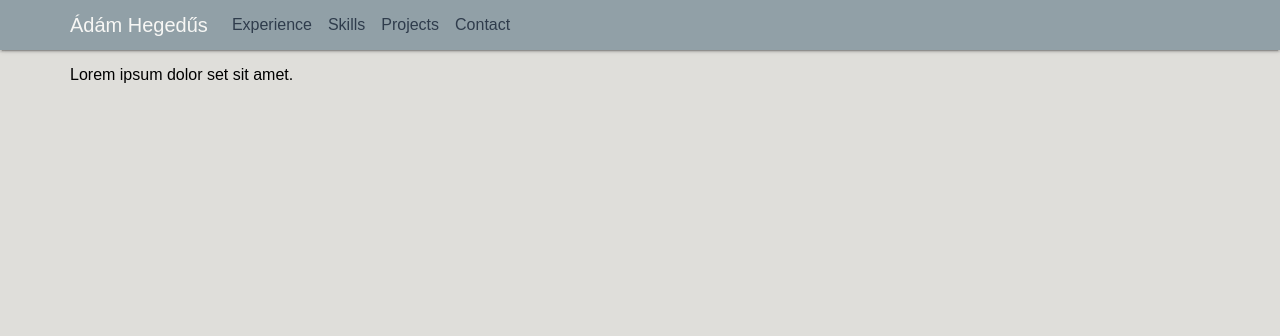
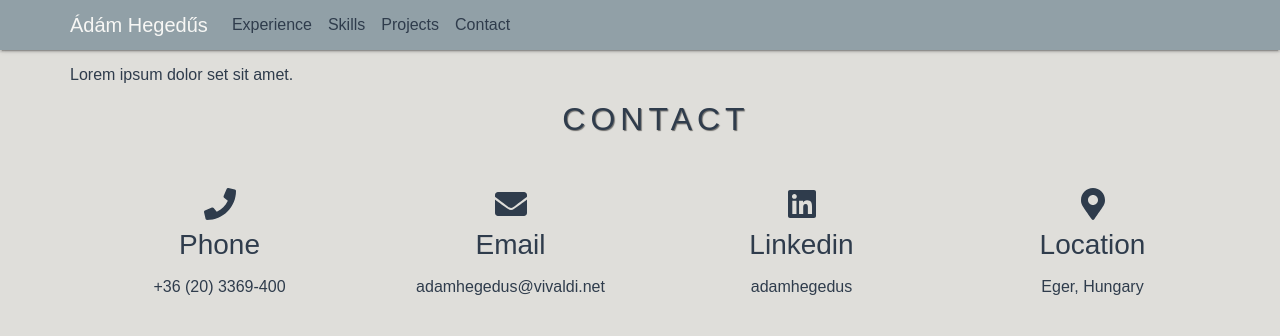
Before and after one commit to hegedus-adam/curriculum-vitae, a Gatsby site: page / in a window 1280 px wide. Built offline with nearby package versions, Linux system fonts and the light colour scheme; Gatsby itself is replaced by a stand-in of ours.

Commit message:
Add initial contact section

```diff
--- /dev/null
+++ b/src/components/contact/contact.jsx
@@ -0,0 +1,60 @@
+import React from 'react';
+
+export const Contact = () => {
+    const contactLinks = {
+        phone: 'tel:+36203369400',
+        email: 'mailto:adamhegedus@vivaldi.net',
+        linkedin: 'https://www.linkedin.com/in/adamhegedus/',
+        location: 'https://www.google.com/maps/place/Eger/@47.9292757,20.3213703,12z/data=!3m1!4b1!4m5!3m4!1s0x47408d7894b04023:0x63adb259948d1c24!8m2!3d47.9025348!4d20.3772284'
+    };
+
+    return (
+        <section id="contact">
+            <div className="container text-center contact">
+                <h2>Contact</h2>
+                <div className="row contact-row">
+                    <div className="col-lg-3 col-md-6">
+                        <a href={contactLinks.phone}>
+                            <svg aria-hidden="true" focusable="false" data-prefix="fas" data-icon="phone" className="svg-inline--fa fa-phone fa-w-16 fa-2x " role="img" xmlns="http://www.w3.org/2000/svg" viewBox="0 0 512 512">
+                                <path fill="currentColor" d="M493.4 24.6l-104-24c-11.3-2.6-22.9 3.3-27.5 13.9l-48 112c-4.2 9.8-1.4 21.3 6.9 28l60.6 49.6c-36 76.7-98.9 140.5-177.2 177.2l-49.6-60.6c-6.8-8.3-18.2-11.1-28-6.9l-112 48C3.9 366.5-2 378.1.6 389.4l24 104C27.1 504.2 36.7 512 48 512c256.1 0 464-207.5 464-464 0-11.2-7.7-20.9-18.6-23.4z">
+                                </path>
+                            </svg>
+                            <h3>Phone</h3>
+                            <p><span className="phone-number"></span></p>
+                        </a>
+                    </div>
+                    <div className="col-lg-3 col-md-6">
+                        <a href={contactLinks.email}>
+                            <svg aria-hidden="true" focusable="false" data-prefix="fas" data-icon="envelope" className="svg-inline--fa fa-envelope fa-w-16 fa-2x " role="img" xmlns="http://www.w3.org/2000/svg" viewBox="0 0 512 512">
+                                <path fill="currentColor" d="M502.3 190.8c3.9-3.1 9.7-.2 9.7 4.7V400c0 26.5-21.5 48-48 48H48c-26.5 0-48-21.5-48-48V195.6c0-5 5.7-7.8 9.7-4.7 22.4 17.4 52.1 39.5 154.1 113.6 21.1 15.4 56.7 47.8 92.2 47.6 35.7.3 72-32.8 92.3-47.6 102-74.1 131.6-96.3 154-113.7zM256 320c23.2.4 56.6-29.2 73.4-41.4 132.7-96.3 142.8-104.7 173.4-128.7 5.8-4.5 9.2-11.5 9.2-18.9v-19c0-26.5-21.5-48-48-48H48C21.5 64 0 85.5 0 112v19c0 7.4 3.4 14.3 9.2 18.9 30.6 23.9 40.7 32.4 173.4 128.7 16.8 12.2 50.2 41.8 73.4 41.4z">
+                                </path>
+                            </svg>
+                            <h3>Email</h3>
+                            <p>adamhegedus@vivaldi.net</p>
+                        </a>
+                    </div>
+                    <div className="col-lg-3 col-md-6">
+                        <a href={contactLinks.linkedin} className="d-print-none" target="_blank" rel="noreferrer">
+                            <svg aria-hidden="true" focusable="false" data-prefix="fab" data-icon="linkedin" className="svg-inline--fa fa-linkedin fa-w-14 fa-2x " role="img" xmlns="http://www.w3.org/2000/svg" viewBox="0 0 448 512">
+                                <path fill="currentColor" d="M416 32H31.9C14.3 32 0 46.5 0 64.3v383.4C0 465.5 14.3 480 31.9 480H416c17.6 0 32-14.5 32-32.3V64.3c0-17.8-14.4-32.3-32-32.3zM135.4 416H69V202.2h66.5V416zm-33.2-243c-21.3 0-38.5-17.3-38.5-38.5S80.9 96 102.2 96c21.2 0 38.5 17.3 38.5 38.5 0 21.3-17.2 38.5-38.5 38.5zm282.1 243h-66.4V312c0-24.8-.5-56.7-34.5-56.7-34.6 0-39.9 27-39.9 54.9V416h-66.4V202.2h63.7v29.2h.9c8.9-16.8 30.6-34.5 62.9-34.5 67.2 0 79.7 44.3 79.7 101.9V416z">
+                                </path>
+                            </svg>
+                            <h3>Linkedin</h3>
+                            <p>adamhegedus</p>
+                        </a>
+                    </div>
+                    <div className="col-lg-3 col-md-6">
+                        <a href={contactLinks.location} className="d-print-none" target="_blank" rel="noreferrer">
+                            <svg aria-hidden="true" focusable="false" data-prefix="fas" data-icon="map-marker-alt" className="svg-inline--fa fa-map-marker-alt fa-w-12 fa-2x " role="img" xmlns="http://www.w3.org/2000/svg" viewBox="0 0 384 512">
+                                <path fill="currentColor" d="M172.268 501.67C26.97 291.031 0 269.413 0 192 0 85.961 85.961 0 192 0s192 85.961 192 192c0 77.413-26.97 99.031-172.268 309.67-9.535 13.774-29.93 13.773-39.464 0zM192 272c44.183 0 80-35.817 80-80s-35.817-80-80-80-80 35.817-80 80 35.817 80 80 80z">
+                                </path>
+                            </svg>
+                            <h3>Location</h3>
+                            <p>Eger, Hungary</p>
+                        </a>
+                    </div>
+                </div>
+            </div>
+        </section>
+    );
+};
--- a/src/pages/index.jsx
+++ b/src/pages/index.jsx
@@ -1,5 +1,6 @@
 import React from 'react';
 import { Navigation } from '../components/navigation/navigation';
+import { Contact } from '../components/contact/contact';
 import '../styles/index.scss';
 
 export default function Home() {
@@ -10,6 +11,7 @@ export default function Home() {
                 <div className="row">
                     <div className="col-12">
                         <p>Lorem ipsum dolor set sit amet.</p>
+                        <Contact></Contact>
                     </div>
                 </div>
             </div>
--- a/src/styles/_common.scss
+++ b/src/styles/_common.scss
@@ -4,6 +4,7 @@ body {
     margin: 0;
     padding-top: 50px;
     background-color: $snow-fall;
+    color: $naval;
     font-family: sans-serif;
 }
 
@@ -11,3 +12,74 @@ ul {
     margin: 0;
     padding: 0;
 }
+
+.text-center {
+    text-align: center !important;
+}
+
+a {
+    color: $naval;
+    text-decoration: none;
+
+    &:hover {
+        color: $debonair;
+    }
+}
+
+svg:not(:root).svg-inline--fa {
+    overflow: visible;
+}
+
+.svg-inline--fa.fa-w-16 {
+    width: 1em;
+}
+
+.fa-2x {
+    font-size: 2em;
+}
+
+.svg-inline--fa {
+    display: inline-block;
+    height: 1em;
+    overflow: visible;
+    vertical-align: -0.125em;
+}
+
+.phone-number:after {
+    content: "+36 (20) 3369-400";
+}
+
+.h1, .h2, .h3, .h4, .h5, .h6, h1, h2, h3, h4, h5, h6 {
+    margin-bottom: .5rem;
+    font-weight: 500;
+    line-height: 1.2;
+}
+
+h1, h2, h3, h4, h5, h6 {
+    margin-top: 0;
+    margin-bottom: .5rem;
+}
+
+h1, h2 {
+    text-transform: uppercase;
+    letter-spacing: 5px;
+    margin-bottom: 30px;
+    font-size: 32px;
+}
+
+.contact h2 {
+    color: $naval;
+    text-shadow: 1px 1px 1px rgba(0,0,0,.5);
+}
+
+.contact-row h3 {
+    margin: .5rem 0;
+    font-size: 1.75em;
+    transition: color 225ms;
+}
+
+@media (min-width: 768px) {
+    .contact-row > div {
+        padding: 20px 0;
+    }
+}
```
